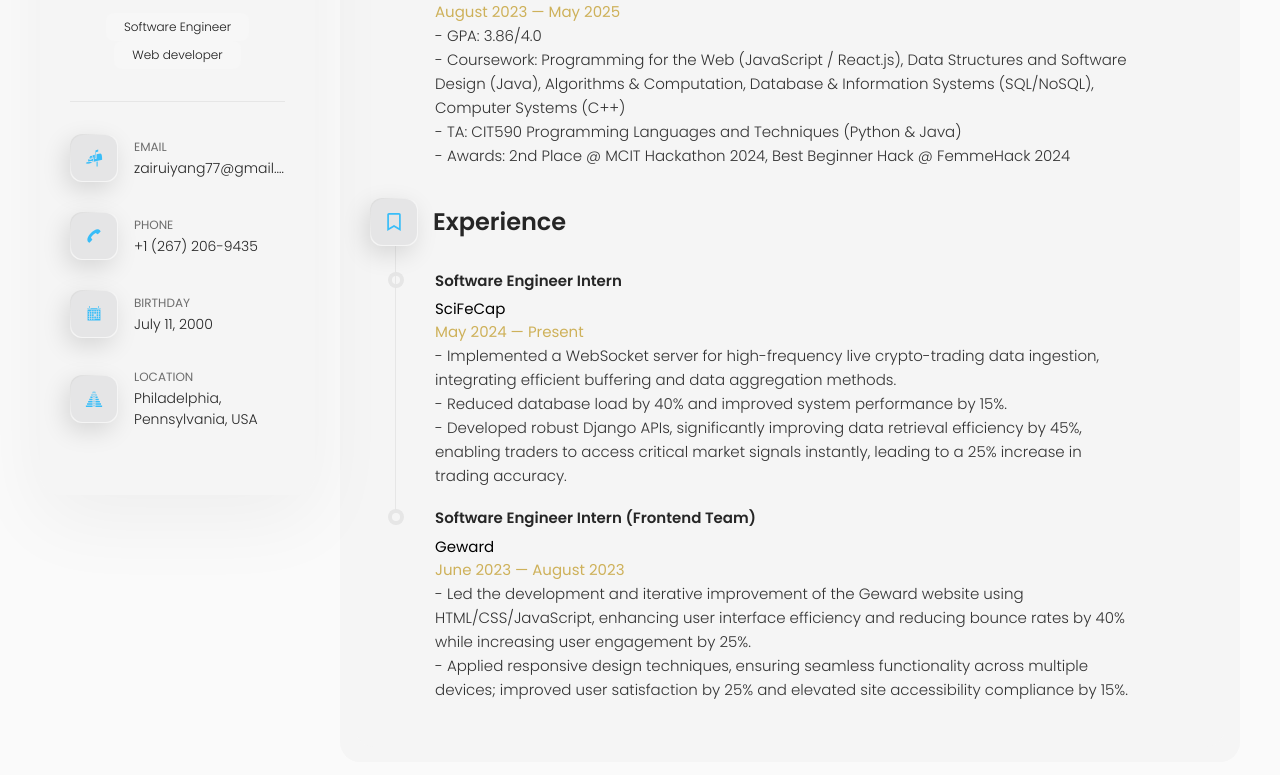
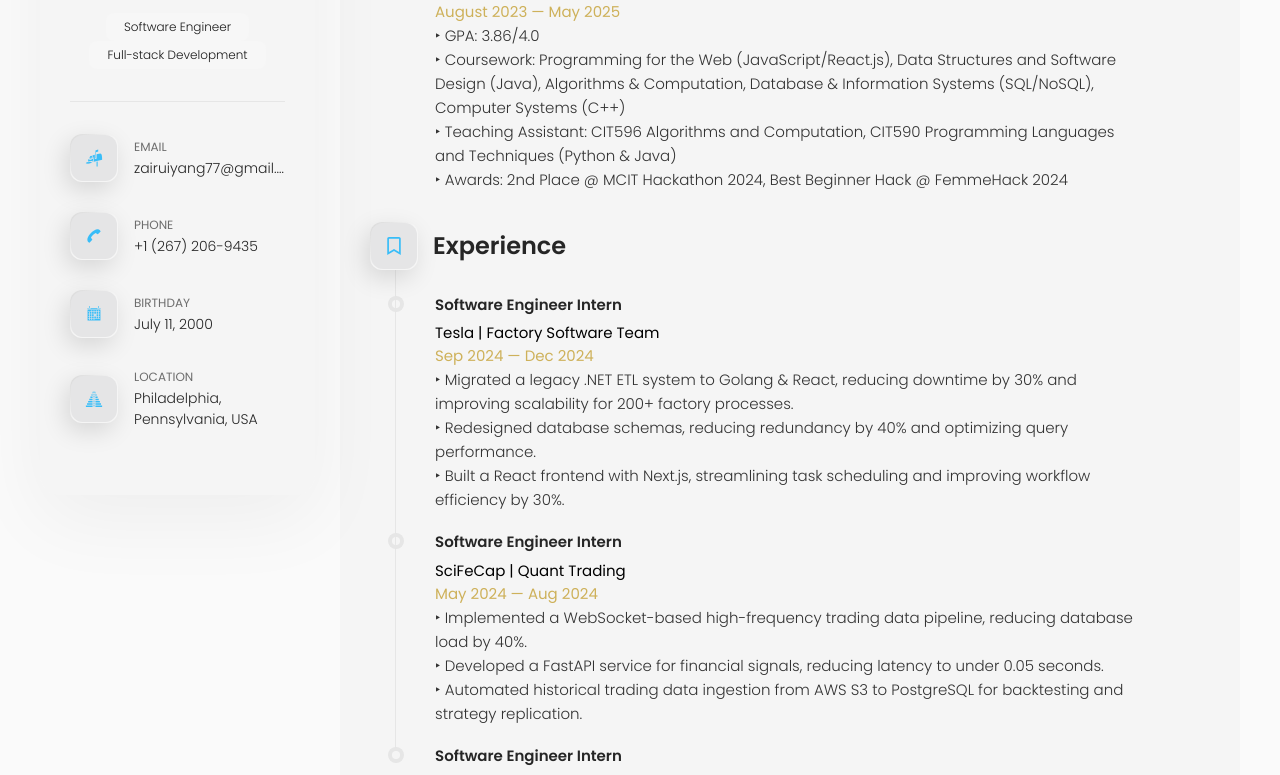
Before and after one commit to zairuiy-coding/zairuiy-coding.github.io, a React (Vite) app: page /resume in a window 1280 px wide. Shown: the part 336-1111 px from the top of the page. Built offline with nearby package versions, Linux system fonts and the light colour scheme.

Commit message:
update latest resume up to 0106

```diff
--- a/public/projects.json
+++ b/public/projects.json
@@ -29,7 +29,7 @@
         "date": "2023-10",
         "image": "images/projects/ufogram3.jpg",
         "description": "A full-stack clone of Instagram, featuring user registration, profile customization, dynamic content feeds, and multimedia uploading.",
-        "link": "https://github.com/zairuiy-coding/ufogram"
+        "link": "https://ufogram-frontend.fly.dev"
     },
     {
         "title": "IMDB Full-Stack Clone",
@@ -37,6 +37,6 @@
         "date": "2023-09",
         "image": "images/projects/imdb.png",
         "description": "A full-stack clone of IMDB for movie database management, featuring advanced search functionalities and optimized back-end queries.",
-        "link": "https://github.com/zairuiy-coding/CIS550-Project-Group-48"
+        "link": "https://imdb-full-stack-clone.netlify.app"
     }
 ]
--- a/src/components/Aside.jsx
+++ b/src/components/Aside.jsx
@@ -17,7 +17,7 @@ const Aside = () => {
               Zairui Yang
             </h1>
             <p className="title">Software Engineer</p>
-            <p className="title">Web developer</p>
+            <p className="title">Full-stack Development</p>
           </div>
 
           <button className="info_more-btn" data-sidebar-btn>
--- a/src/pages/About/About.jsx
+++ b/src/pages/About/About.jsx
@@ -4,23 +4,23 @@ import Service from "./Service";
 const servicesData = [
   {
     icon: "/images/icon-design.svg",
-    title: "Web Development",
-    description: "Crafting modern and responsive websites with a focus on user experience and performance."
+    title: "Backend Development",
+    description: "Building scalable, high-performance backend systems with Golang, Kafka, and FastAPI."
   },
   {
     icon: "/images/icon-dev.svg",
-    title: "Software Development",
-    description: "Building efficient and scalable software solutions tailored to meet specific needs."
+    title: "Full-Stack Development",
+    description: "Developing robust full-stack applications with React, Next.js, and Node.js."
   },
   {
     icon: "/images/icon-photo.svg",
-    title: "Database Management",
-    description: "Implementing robust database solutions to ensure data integrity, security, and optimal performance."
+    title: "Data Engineering",
+    description: "Designing efficient data pipelines and processing systems for real-time analytics."
   },
   {
     icon: "/images/icon-design.svg",  // Replace with a more appropriate icon if available
     title: "API Development",
-    description: "Creating efficient and secure APIs for seamless integration and data exchange."
+    description: "Creating secure, high-performance APIs and microservices for seamless integration."
   }
 ];
 
@@ -31,17 +31,32 @@ const About = () => {
         <h2 className="h2 article-title">About me</h2>
       </header>
       <section className="about-text">
+        {/* Introduction */}
         <p>
-          Hi, my name is Zairui (Katherine) Yang. I'm a software engineer with a strong foundation in web and full-stack development. 👩‍💻
-          I am currently pursuing my MSc in Computer and Information Technology at the University of Pennsylvania, 🎓
-          where I have excelled in courses such as Programming for the Web, Data Structures and Software Design, and Database & Information Systems. 📚
+            👋 Hi, I'm <strong>Zairui (Katherine) Yang</strong>, a passionate software engineer
+            specializing in backend systems, data engineering, and full-stack development.
+            I’m currently pursuing my <strong>MSc in Computer and Information Technology</strong> at the
+            University of Pennsylvania, graduating in <strong>May 2025</strong>.
         </p>
+
+        <br />
+
+        {/* Experience Section */}
+        <p>🔹 <strong>Work Experience</strong></p>
+        <ul>
+            <li>⚡ <strong>Tesla | Software Engineer Intern</strong> – Migrated a legacy .NET ETL system to Golang & React, enhancing scalability for 200+ factory processes.</li>
+            <li>📈 <strong>SciFeCap | Software Engineer Intern</strong> – Built a WebSocket-based real-time data pipeline, optimizing high-frequency trading data and reducing database load.</li>
+            <li>🤖 <strong>MCIT Slack Bot | Software Engineer</strong> – Developed an AI-powered alumni search tool using OpenAI API, Redis, and Celery, scaling to 300+ users.</li>
+        </ul>
+
+        <br />
+
+        {/* Motivation Section */}
         <p>
-          My experience includes implementing high-frequency live crypto-trading data systems, 📈
-          developing efficient APIs, and leading front-end development projects. 🌐
-          I am passionate about creating efficient, scalable, and user-friendly software solutions. 🚀
-          My goal is to contribute to innovative projects that make a real impact. 🌟
+            💡 I thrive on building scalable, high-performance systems and tackling complex engineering challenges.
+            I’m always eager to explore new technologies and push the boundaries of what’s possible.
         </p>
+
     </section>
 
       {/* Services Section */}
@@ -63,72 +78,64 @@ const About = () => {
         <section className="skills-section">
             <h3 className="h3 skills-title">Skills</h3>
 
+            {/* Languages */}
             <div className="skills-category">
                 <h4>Languages</h4>
                 <div className="skills-list">
+                    <img src="https://img.shields.io/badge/Go-00ADD8?logo=Go&logoColor=white&style=for-the-badge" alt="Go" />
+                    <img src="https://img.shields.io/badge/Python-3776AB?style=for-the-badge&logo=python&logoColor=white" alt="Python" />
                     <img src="https://img.shields.io/badge/Java-007396?style=for-the-badge&logo=java&logoColor=white" alt="Java" />
-            <img src="https://img.shields.io/badge/Python-3776AB?style=for-the-badge&logo=python&logoColor=white" alt="Python" />
-            <img src="https://img.shields.io/badge/C-00599C?style=for-the-badge&logo=c&logoColor=white" alt="C" />
                     <img src="https://img.shields.io/badge/C++-00599C?style=for-the-badge&logo=cplusplus&logoColor=white" alt="C++" />
                     <img src="https://img.shields.io/badge/JavaScript-F7DF1E?style=for-the-badge&logo=javascript&logoColor=black" alt="JavaScript" />
-            <img src="https://img.shields.io/badge/HTML5-E34F26?style=for-the-badge&logo=html5&logoColor=white" alt="HTML5" />
-            <img src="https://img.shields.io/badge/CSS3-1572B6?style=for-the-badge&logo=css3&logoColor=white" alt="CSS3" />
-            <img src="https://img.shields.io/badge/Assembly-525252?style=for-the-badge&logo=assembly&logoColor=white" alt="Assembly" />
-            <img src="https://img.shields.io/badge/Swift-FA7343?style=for-the-badge&logo=swift&logoColor=white" alt="Swift" />
                     <img src="https://img.shields.io/badge/SQL-4479A1?style=for-the-badge&logo=sql&logoColor=white" alt="SQL" />
                 </div>
             </div>
 
+            {/* Backend & Data Engineering */}
+            <div className="skills-category">
+                <h4>Backend & Data Engineering</h4>
+                <div className="skills-list">
+                    <img src="https://img.shields.io/badge/Node.js-339933?style=for-the-badge&logo=nodedotjs&logoColor=white" alt="Node.js" />
+                    <img src="https://img.shields.io/badge/Kafka-231F20?style=for-the-badge&logo=apachekafka&logoColor=white" alt="Kafka" />
+                    <img src="https://img.shields.io/badge/FastAPI-009688?style=for-the-badge&logo=fastapi&logoColor=white" alt="FastAPI" />
+                    <img src="https://img.shields.io/badge/Redis-DC382D?style=for-the-badge&logo=redis&logoColor=white" alt="Redis" />
+                    <img src="https://img.shields.io/badge/Celery-37814A?style=for-the-badge&logo=celery&logoColor=white" alt="Celery" />
+                </div>
+            </div>
+
+            {/* Frontend */}
             <div className="skills-category">
                 <h4>Frontend</h4>
                 <div className="skills-list">
                     <img src="https://img.shields.io/badge/React-61DAFB?style=for-the-badge&logo=react&logoColor=black" alt="React" />
-            <img src="https://img.shields.io/badge/Node.js-339933?style=for-the-badge&logo=nodedotjs&logoColor=white" alt="Node.js" />
-            <img src="https://img.shields.io/badge/Express-000000?style=for-the-badge&logo=express&logoColor=white" alt="Express" />
                     <img src="https://img.shields.io/badge/Next.js-000000?style=for-the-badge&logo=nextdotjs&logoColor=white" alt="Next.js" />
                     <img src="https://img.shields.io/badge/TypeScript-007ACC?style=for-the-badge&logo=typescript&logoColor=white" alt="TypeScript" />
-            <img src="https://img.shields.io/badge/TailwindCSS-38B2AC?style=for-the-badge&logo=tailwind-css&logoColor=white" alt="TailwindCSS" />
-            <img src="https://img.shields.io/badge/Bootstrap-7952B3?style=for-the-badge&logo=bootstrap&logoColor=white" alt="Bootstrap" />
-            <img src="https://img.shields.io/badge/Babel-F9DC3E?style=for-the-badge&logo=babel&logoColor=black" alt="Babel" />
-            <img src="https://img.shields.io/badge/Figma-F24E1E?style=for-the-badge&logo=figma&logoColor=white" alt="Figma" />
+                    <img src="https://img.shields.io/badge/Express-000000?style=for-the-badge&logo=express&logoColor=white" alt="Express" />
                 </div>
             </div>
 
+            {/* Databases */}
             <div className="skills-category">
-          <h4>Backend</h4>
+                <h4>Databases</h4>
                 <div className="skills-list">
-            <img src="https://img.shields.io/badge/Django-092E20?style=for-the-badge&logo=django&logoColor=white" alt="Django" />
-            <img src="https://img.shields.io/badge/Jest-C21325?style=for-the-badge&logo=jest&logoColor=white" alt="Jest" />
-            <img src="https://img.shields.io/badge/JUnit-25A162?style=for-the-badge&logo=junit&logoColor=white" alt="JUnit" />
-            <img src="https://img.shields.io/badge/Powershell-5391FE?style=for-the-badge&logo=powershell&logoColor=white" alt="Powershell" />
+                    <img src="https://img.shields.io/badge/PostgreSQL-336791?style=for-the-badge&logo=postgresql&logoColor=white" alt="PostgreSQL" />
+                    <img src="https://img.shields.io/badge/MongoDB-47A248?style=for-the-badge&logo=mongodb&logoColor=white" alt="MongoDB" />
+                    <img src="https://img.shields.io/badge/MySQL-4479A1?style=for-the-badge&logo=mysql&logoColor=white" alt="MySQL" />
+                    <img src="https://img.shields.io/badge/SQL%20Server-CC2927?style=for-the-badge&logo=microsoftsqlserver&logoColor=white" alt="SQL Server" />
                 </div>
             </div>
 
+            {/* Cloud & DevOps */}
             <div className="skills-category">
-          <h4>Databases</h4>
+                <h4>Cloud & DevOps</h4>
                 <div className="skills-list">
-            <img src="https://img.shields.io/badge/MongoDB-47A248?style=for-the-badge&logo=mongodb&logoColor=white" alt="MongoDB" />
-            <img src="https://img.shields.io/badge/MySQL-4479A1?style=for-the-badge&logo=mysql&logoColor=white" alt="MySQL" />
-            <img src="https://img.shields.io/badge/PostgreSQL-336791?style=for-the-badge&logo=postgresql&logoColor=white" alt="PostgreSQL" />
-            <img src="https://img.shields.io/badge/SQLite-003B57?style=for-the-badge&logo=sqlite&logoColor=white" alt="SQLite" />
-            <img src="https://img.shields.io/badge/Oracle-F80000?style=for-the-badge&logo=oracle&logoColor=white" alt="Oracle" />
-            <img src="https://img.shields.io/badge/Pandas-150458?style=for-the-badge&logo=pandas&logoColor=white" alt="Pandas" />
-            <img src="https://img.shields.io/badge/Neo4j-008CC1?style=for-the-badge&logo=neo4j&logoColor=white" alt="Neo4j" />
+                    <img src="https://img.shields.io/badge/AWS-232F3E?style=for-the-badge&logo=amazonaws&logoColor=white" alt="AWS" />
+                    <img src="https://img.shields.io/badge/Kubernetes-326CE5?style=for-the-badge&logo=kubernetes&logoColor=white" alt="Kubernetes" />
+                    <img src="https://img.shields.io/badge/Docker-2496ED?style=for-the-badge&logo=docker&logoColor=white" alt="Docker" />
                 </div>
             </div>
+        </section>
 
-        <div className="skills-category">
-          <h4>Cloud & Other Tools</h4>
-          <div className="skills-list">
-            <img src="https://img.shields.io/badge/Amazon_AWS-232F3E?style=for-the-badge&logo=amazonaws&logoColor=white" alt="AWS" />
-            <img src="https://img.shields.io/badge/Heroku-430098?style=for-the-badge&logo=heroku&logoColor=white" alt="Heroku" />
-            <img src="https://img.shields.io/badge/Docker-2496ED?style=for-the-badge&logo=docker&logoColor=white" alt="Docker" />
-            <img src="https://img.shields.io/badge/Git-F05032?style=for-the-badge&logo=git&logoColor=white" alt="Git" />
-            <img src="https://img.shields.io/badge/Cypress-17202C?style=for-the-badge&logo=cypress&logoColor=white" alt="Cypress" />
-          </div>
-        </div>
-
-      </section>
 
       <section className="achievements">
         <h3 className="h3 achievements-title">Achievements</h3>
--- a/src/pages/Resume/Resume.jsx
+++ b/src/pages/Resume/Resume.jsx
@@ -1,7 +1,6 @@
 import React from 'react';
 import { FaBookReader, FaRegBookmark } from "react-icons/fa";
 import TimelineItem from './TimelineItem';
-import SkillItem from './SkillItem';
 
 const Resume = () => {
   return (
@@ -10,6 +9,7 @@ const Resume = () => {
         <h2 className="h2 article-title">Resume</h2>
       </header>
 
+      {/* Education Section */}
       <div className="timeline">
         <div className="title-wrapper">
           <div className="icon-box">
@@ -22,18 +22,17 @@ const Resume = () => {
             title="University of Pennsylvania"
             degree="MSc, Computer and Information Technology"
             date="August 2023 — May 2025"
-            description={
-              <>
-                - GPA: 3.86/4.0<br />
-                - Coursework: Programming for the Web (JavaScript / React.js), Data Structures and Software Design (Java), Algorithms & Computation, Database & Information Systems (SQL/NoSQL), Computer Systems (C++)<br />
-                - TA: CIT590 Programming Languages and Techniques (Python & Java)<br />
-                - Awards: 2nd Place @ MCIT Hackathon 2024, Best Beginner Hack @ FemmeHack 2024
-              </>
-            }
+            description={[
+              "‣ GPA: 3.86/4.0",
+              "‣ Coursework: Programming for the Web (JavaScript/React.js), Data Structures and Software Design (Java), Algorithms & Computation, Database & Information Systems (SQL/NoSQL), Computer Systems (C++)",
+              "‣ Teaching Assistant: CIT596 Algorithms and Computation, CIT590 Programming Languages and Techniques (Python & Java)",
+              "‣ Awards: 2nd Place @ MCIT Hackathon 2024, Best Beginner Hack @ FemmeHack 2024"
+            ]}
           />
         </ol>
       </div>
 
+      {/* Experience Section */}
       <div className="timeline">
         <div className="title-wrapper">
           <div className="icon-box">
@@ -44,40 +43,36 @@ const Resume = () => {
         <ol className="timeline-list">
           <TimelineItem
             title="Software Engineer Intern"
-            company="SciFeCap"
-            date="May 2024 — Present"
-            description={
-              <>
-                - Implemented a WebSocket server for high-frequency live crypto-trading data ingestion, integrating efficient buffering and data aggregation methods.<br />
-                - Reduced database load by 40% and improved system performance by 15%.<br />
-                - Developed robust Django APIs, significantly improving data retrieval efficiency by 45%, enabling traders to access critical market signals instantly, leading to a 25% increase in trading accuracy.
-              </>
-            }
+            company="Tesla | Factory Software Team"
+            date="Sep 2024 — Dec 2024"
+            description={[
+              "‣ Migrated a legacy .NET ETL system to Golang & React, reducing downtime by 30% and improving scalability for 200+ factory processes.",
+              "‣ Redesigned database schemas, reducing redundancy by 40% and optimizing query performance.",
+              "‣ Built a React frontend with Next.js, streamlining task scheduling and improving workflow efficiency by 30%."
+            ]}
           />
           <TimelineItem
-            title="Software Engineer Intern (Frontend Team)"
-            company="Geward"
-            date="June 2023 — August 2023"
-            description={
-              <>
-                - Led the development and iterative improvement of the Geward website using HTML/CSS/JavaScript, enhancing user interface efficiency and reducing bounce rates by 40% while increasing user engagement by 25%.<br />
-                - Applied responsive design techniques, ensuring seamless functionality across multiple devices; improved user satisfaction by 25% and elevated site accessibility compliance by 15%.
-              </>
-            }
+            title="Software Engineer Intern"
+            company="SciFeCap | Quant Trading"
+            date="May 2024 — Aug 2024"
+            description={[
+              "‣ Implemented a WebSocket-based high-frequency trading data pipeline, reducing database load by 40%.",
+              "‣ Developed a FastAPI service for financial signals, reducing latency to under 0.05 seconds.",
+              "‣ Automated historical trading data ingestion from AWS S3 to PostgreSQL for backtesting and strategy replication."
+            ]}
+          />
+          <TimelineItem
+            title="Software Engineer Intern"
+            company="Lonely Octopus | LO x MCIT"
+            date="Jul 2024 — Aug 2024"
+            description={[
+              "‣ Developed an AI-powered Slack Bot for alumni search, integrating OpenAI API, Redis, and Celery.",
+              "‣ Designed natural language processing prompts, achieving 90% accuracy in query responses.",
+              "‣ Implemented scalable session management, reducing response time by 30% for a workspace of 300+ users."
+            ]}
           />
         </ol>
       </div>
-{/*
-      <div className="skill">
-        <h3 className="h3 skills-title">My Skills</h3>
-        <ul className="skills-list content-card">
-          <SkillItem title="Java" value={90} />
-          <SkillItem title="Python" value={85} />
-          <SkillItem title="React.js" value={80} />
-          <SkillItem title="Django" value={70} />
-          <SkillItem title="MySQL" value={70} />
-        </ul>
-      </div> */}
     </section>
   );
 };
--- a/src/pages/Resume/TimelineItem.jsx
+++ b/src/pages/Resume/TimelineItem.jsx
@@ -5,9 +5,16 @@ const TimelineItem = ({ title, degree, company, date, description }) => {
       {degree && <p className="degree">{degree}</p>}
       {company && <p className="company">{company}</p>}
       <span>{date}</span>
-        <div className="timeline-text">{description}</div>
+      {/* Ensure description is wrapped in an unordered list */}
+      <ul className="timeline-description timeline-text">
+        {Array.isArray(description) ? (
+          description.map((item, index) => <li key={index}>{item}</li>)
+        ) : (
+          <li>{description}</li> // Handles case where description is a string
+        )}
+      </ul>
     </li>
   );
-  }
+};
 
 export default TimelineItem;
```
Lines whose indentation alone changed are shown as unchanged.
